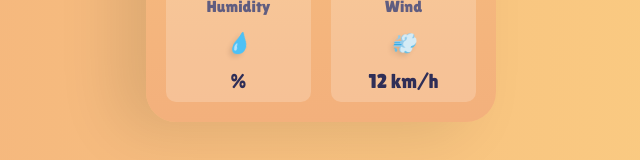
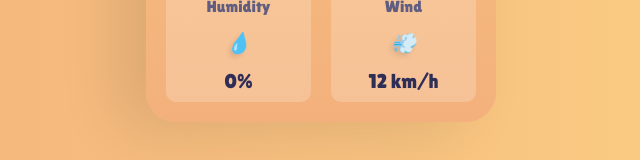
Before and after one commit to wichofly/weather-app-react.tsx, a React (Vite) app: page / in a window 1280 px wide. Shown: the part 603-763 px from the top of the page, without its empty margins (319-959 px from the left). Built offline with nearby package versions, Linux system fonts and the light colour scheme.

Commit message:
refactor: deleted " ? " cause it works to show the temperature and humidity without it.

```diff
--- a/src/components/WeatherApp.tsx
+++ b/src/components/WeatherApp.tsx
@@ -58,7 +58,7 @@ const WeatherApp = () => {
             {data.weather ? data.weather[0].main : 'Weather'}
           </div>
           <div className="temp">
-            {data.main ? `${Math.floor(data.main?.temp)}` : '0'}°C
+            {data.main ? `${Math.floor(data.main.temp)}` : '0'}°C
           </div>
         </div>
 
@@ -70,7 +70,7 @@ const WeatherApp = () => {
           <div className="humidity">
             <div className="data-name">Humidity</div>
             <i>💧</i>
-            <div className="data">{data.main?.humidity}%</div>
+            <div className="data">{data.main ? data.main.humidity: '0'}%</div>
           </div>
 
           <div className="wind">
```
